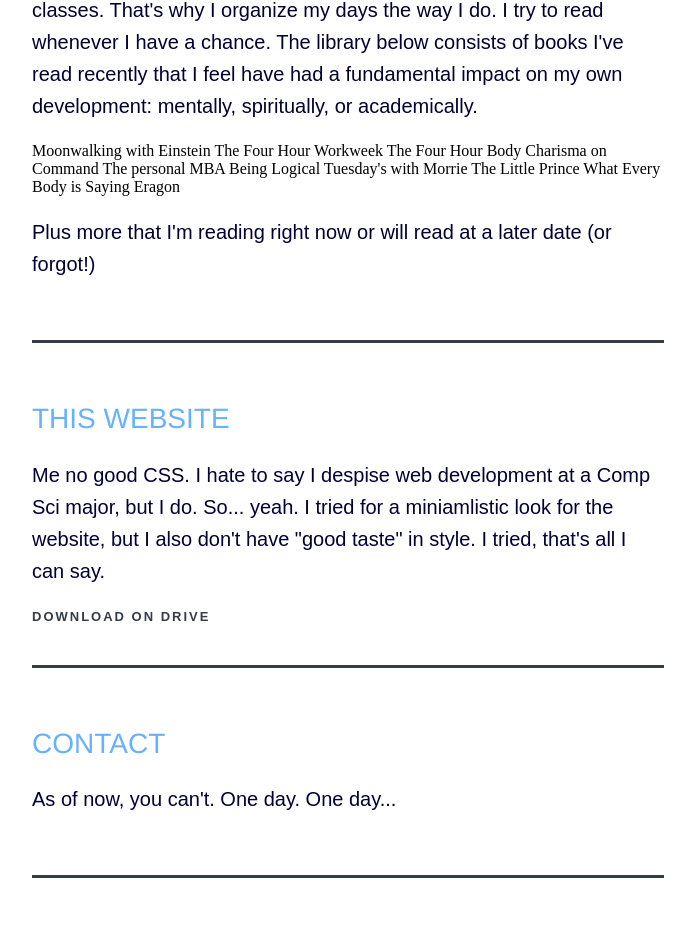
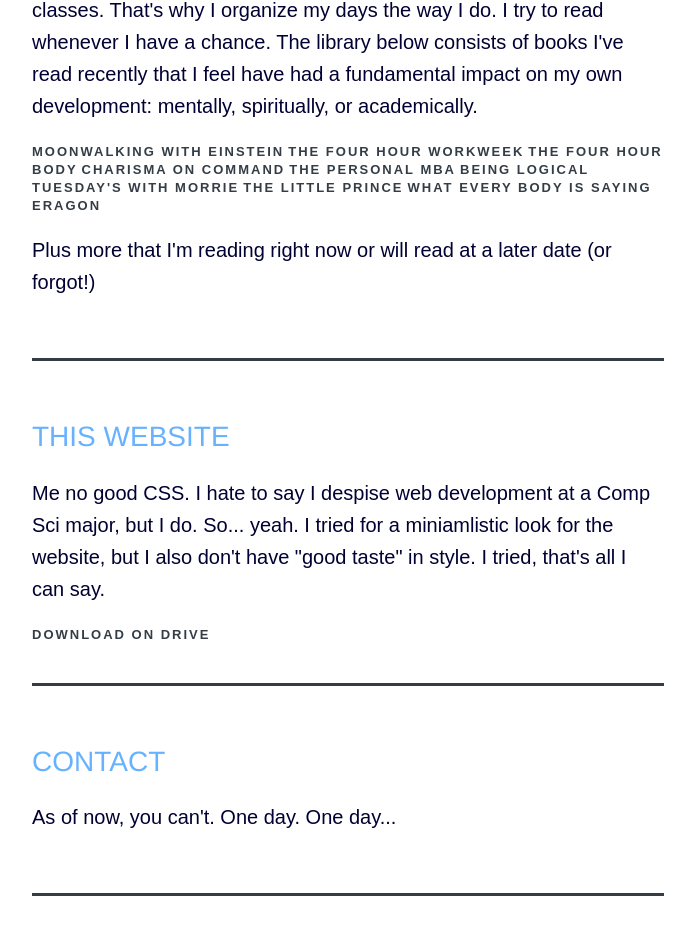
Before and after one commit to HarrisonHall/harrisonhall.github.io, a plain HTML site: page about.html in a window 1280 px wide. Shown: the part 1473-2407 px from the top of the page, without its empty margins (292-987 px from the left). Drawn offline with Linux system fonts and the light colour scheme; a web font is replaced by a local one.

Commit message:
Update about.html

```diff
--- a/about.html
+++ b/about.html
@@ -46,16 +46,16 @@
              as busy as if I had 2 clubs and 4 classes. That's why I organize my days the way I do. I try to read whenever I
              have a chance. The library below consists of books I've read recently that I feel have had a fundamental impact on
              my own development: mentally, spiritually, or academically.</p>
-             <a>Moonwalking with Einstein</a>
-             <a>The Four Hour Workweek</a>
-             <a>The Four Hour Body</a>
-             <a>Charisma on Command</a>
-             <a>The personal MBA</a>
-             <a>Being Logical</a>
-             <a>Tuesday's with Morrie</a>
-             <a>The Little Prince</a>
-             <a>What Every Body is Saying</a>
-             <a>Eragon</a>
+             <a class="norm">Moonwalking with Einstein</a>
+             <a class="norm">The Four Hour Workweek</a>
+             <a class="norm">The Four Hour Body</a>
+             <a class="norm">Charisma on Command</a>
+             <a class="norm">The personal MBA</a>
+             <a class="norm">Being Logical</a>
+             <a class="norm">Tuesday's with Morrie</a>
+             <a class="norm">The Little Prince</a>
+             <a class="norm">What Every Body is Saying</a>
+             <a class="norm">Eragon</a>
              <p>Plus more that I'm reading right now or will read at a later date (or forgot!)</p>
           </li>
           <li>
```
